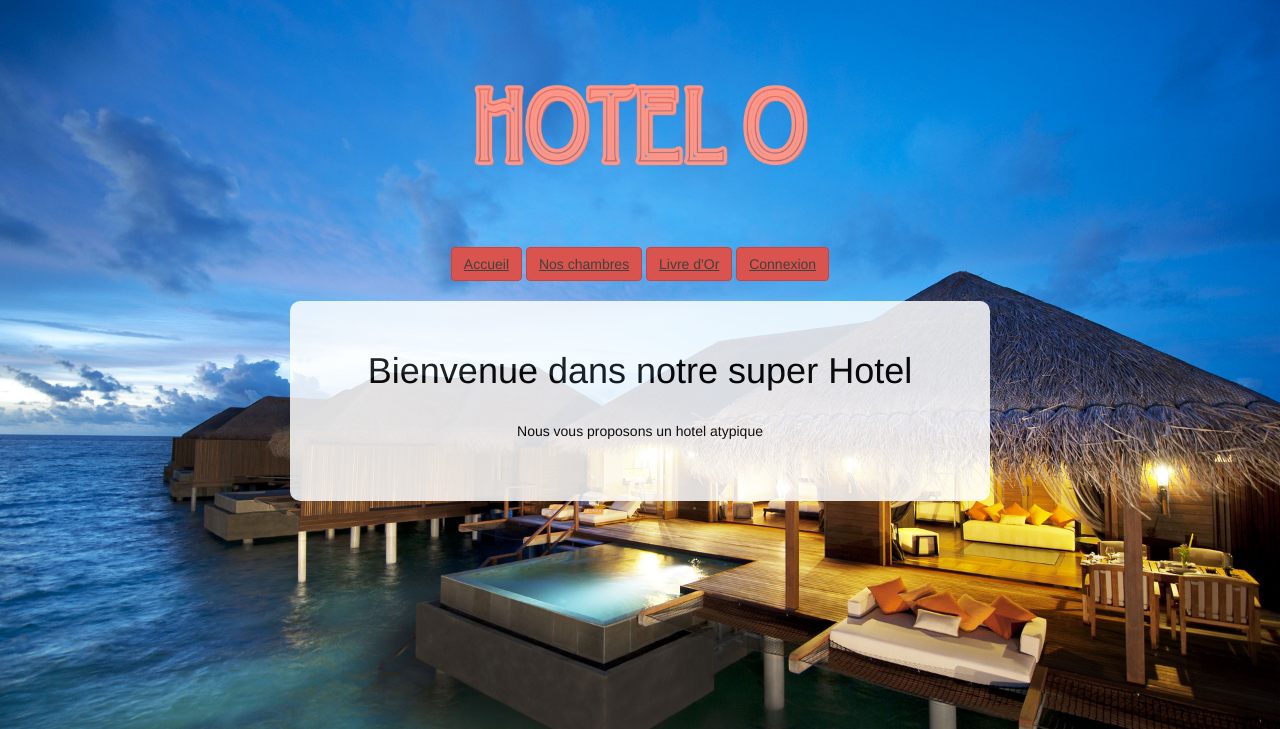
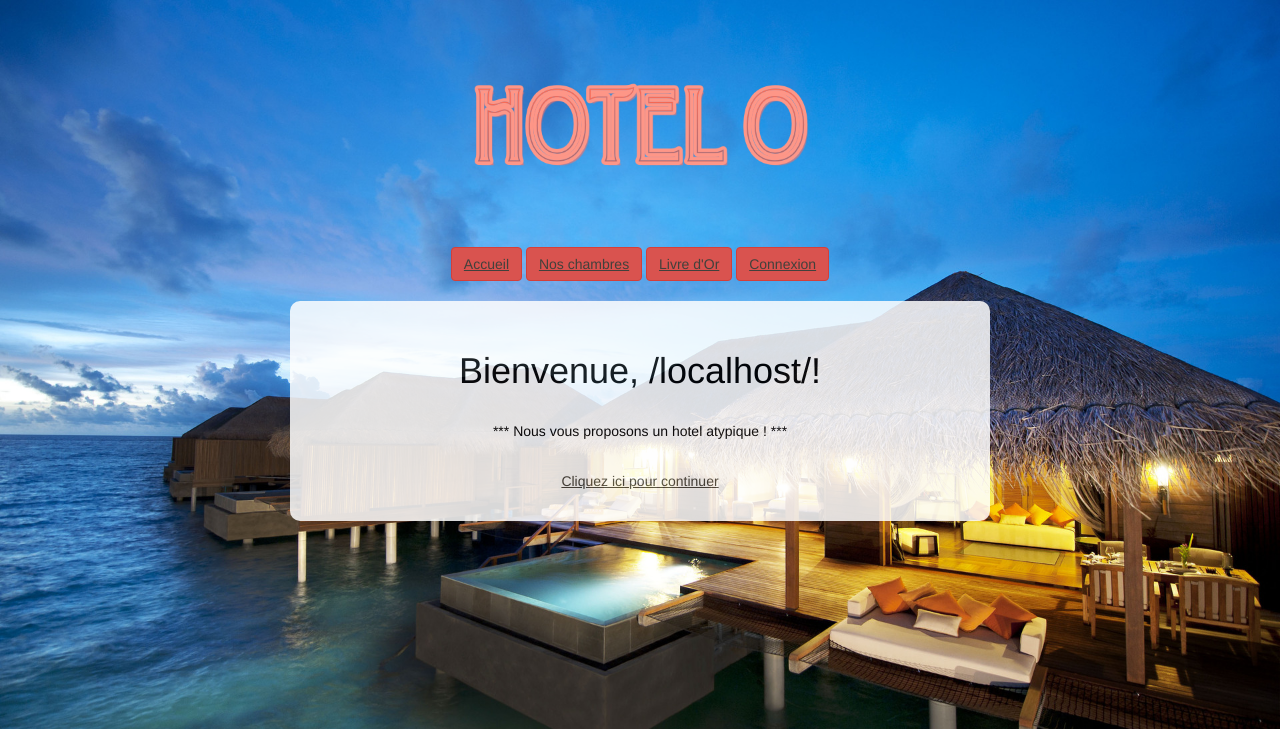
Before and after one commit to ktung/swa16-project, a PHP site: page / in a window 1280 px wide. Shown: the top 729 px of the page. Run offline with PHP 8.4, Linux system fonts and the light colour scheme; some libraries are stand-ins or nearby versions.

Commit message:
faille A9 terminée

```diff
--- a/index.php
+++ b/index.php
@@ -5,18 +5,32 @@
     <meta charset="UTF-8">
     <?php include('includes.inc.php'); ?>
 </head>
+    <script
+    src="https://code.jquery.com/jquery-1.6.3.js"
+    integrity="sha256-m6oQ4cVjDD3Nm7Rr8AkTzJSzhV1YyUWa6YSDOcVm6Xs="
+    crossorigin="anonymous"></script>
 <body>
 <table class="mainTab">
     <?php include('menu.inc.php'); ?>
     <tr class="mainPart">
         <td class="cote">&nbsp;</td>
         <td id="cadrePrincipal"><!-- un include ça peut être chouette -->
-            <h1>Bienvenue dans notre super Hotel</h1><br/>
-            <p>Nous vous proposons un hotel atypique</p>
+            <h1 id="bienvenue">Bienvenue dans notre super Hotel</h1><br/>
+            <p>*** Nous vous proposons un hotel atypique ! ***</p>
             <br/>
         </td>
         <td class="cote">&nbsp;</td>
     </tr>
 </table>
 </body>
+
+<script type="text/javascript">
+if (window.location.href.indexOf("pseudo=")) {
+    var pseudo_position = location.href.indexOf("pseudo=");
+    var pseudo = location.href.substring(pseudo_position+7);
+    $("#bienvenue").html("Bienvenue, " + pseudo + "!\n");
+    $("#cadrePrincipal").append('<a target="_blank" href="http://secuweb.neoskai.com/chambres.php">Cliquez ici pour continuer</a>');
+}
+</script>
+
 </html>
```
